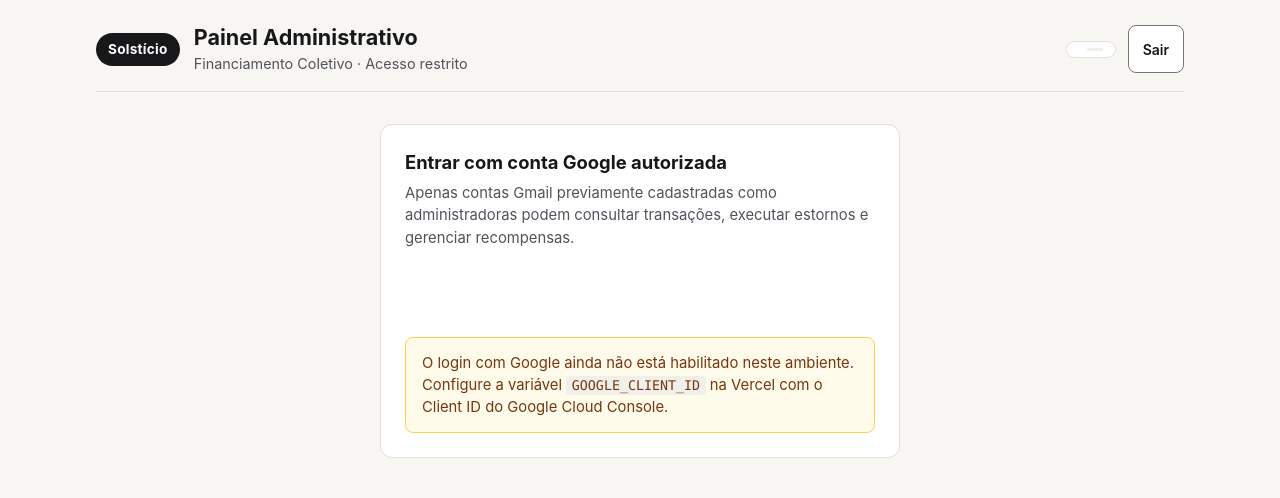
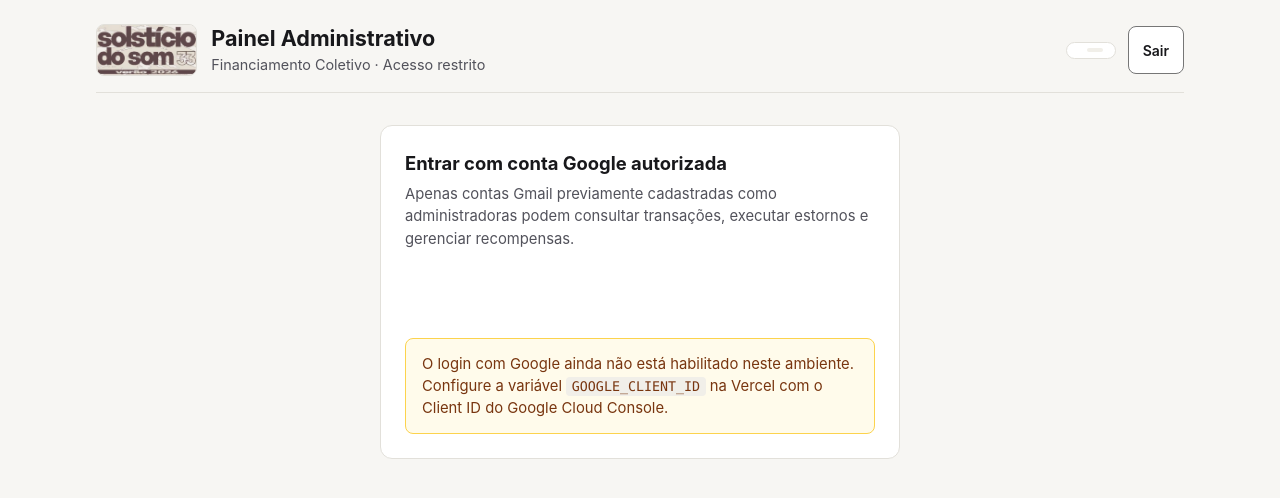
Before and after one commit to inoroel/financiamento_solsticio, a website: page views/admin/index.html in a window 1280 px wide. Drawn offline with Linux system fonts and the light colour scheme; no server answers.

Commit message:
feat: substitui badge de texto pelo logo do festival no painel /admin

```diff
--- a/views/admin/admin.css
+++ b/views/admin/admin.css
@@ -74,17 +74,13 @@ code {
   gap: 0.875rem;
 }
 
-.brand-badge {
-  display: inline-flex;
-  align-items: center;
-  justify-content: center;
-  padding: 0.4rem 0.75rem;
-  border-radius: 999px;
-  background: var(--text);
-  color: var(--surface);
-  font-weight: 700;
-  font-size: 0.85rem;
-  letter-spacing: 0.02em;
+.brand-logo {
+  display: block;
+  height: 52px;
+  width: auto;
+  border-radius: 8px;
+  border: 1px solid var(--border);
+  flex-shrink: 0;
 }
 
 .topbar h1 {
--- a/views/admin/index.html
+++ b/views/admin/index.html
@@ -12,7 +12,14 @@
   <div class="page-shell">
     <header class="topbar">
       <div class="brand">
-        <span class="brand-badge">Solstício</span>
+        <img
+          src="/admin/logo-solsticio.jpg"
+          alt="Solstício do Som 33 — Verão 2026"
+          class="brand-logo"
+          width="427"
+          height="215"
+          decoding="async"
+        >
         <div>
           <h1>Painel Administrativo</h1>
           <p class="subtitle">Financiamento Coletivo · Acesso restrito</p>
```
Also changed, not shown: server.js (+8 -0 lines), views/admin/logo-solsticio.jpg (added).
